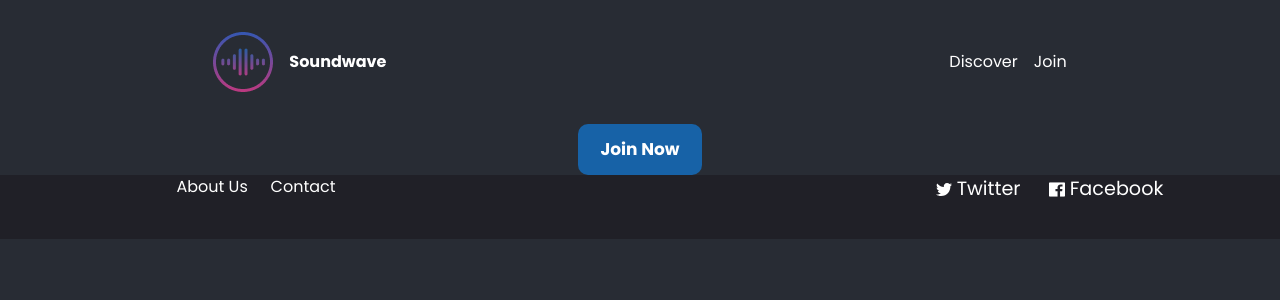
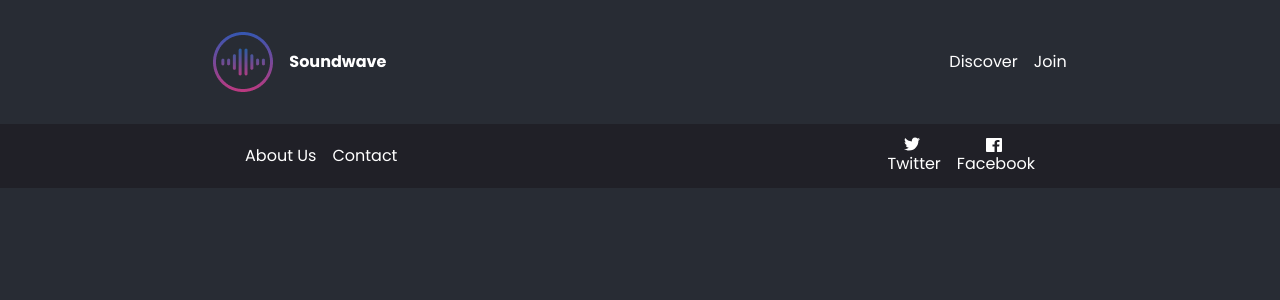
Before and after one commit to Sound-IA/SoundIA, a React (Create React App) app in the folder my-app/: page /join in a window 1280 px wide. Shown: the top 300 px of the page. Built offline with nearby package versions, Linux system fonts and the light colour scheme.

Commit message:
actualizacion tailwind footer

```diff
--- a/my-app/src/App.js
+++ b/my-app/src/App.js
@@ -4,8 +4,6 @@ import {Main} from './pages/Main';
 import { BrowserRouter as Router, Routes, Route } from "react-router-dom";
 import { Discover } from './pages/Discover';
 import { Join } from './pages/Join';
-import ButtonJoinNow from './components/buttonJoinNow/buttonJoinNow.jsx';
-import Footer from './components/footer/footer.jsx';
 
 
 
@@ -20,15 +18,6 @@ function App() {
       </Routes>
     </Router>
 
-    <section>
-      <ButtonJoinNow />
-    </section>
-
- <div>
-  <Footer />
- </div>
-
-
     </div>
   );
 }
--- a/my-app/src/components/footer/facebookLink.css
+++ /dev/null
@@ -1,12 +0,0 @@
-.facebookLink-container{
-    display: flex;
-}
-.facebook-logo{
-    width: 0.99rem;
-margin-right: 0.3rem;
-}
-.link-innertext{
-    color: white;
-    font-weight: medium;
-    font-size: 1.2rem;
-}
--- a/my-app/src/components/footer/facebookLink.jsx
+++ b/my-app/src/components/footer/facebookLink.jsx
@@ -1,17 +1,14 @@
 import React from "react";
-import "./facebookLink.css";
 import facebookLogo from "../../assets/images/facebook.svg";
 
 const FacebookLink = () => {
   return (
-    <div className="facebookLink-container">
-      {/*<a href="https://es-es.facebook.com/" target="_blank" rel="noopener">*/}
-        <img className="facebook-logo"
+    <div className="flex flex-col items-center mt-0.5">
+        <img className="facebook-logo w-4 mr-1"
           src={facebookLogo}
           alt="Logo de la red social Facebook en color blanco a la derecha del pie de pagina de la web"
         />
-        <h3 className="link-innertext">Facebook</h3>
-         {/*</a>*/}
+        <h3 className= "link-innertext text-white font-medium text-base">Facebook</h3>
     </div>
   );
 };
--- a/my-app/src/components/footer/footer.css
+++ /dev/null
@@ -1,36 +0,0 @@
-.footer-container {
-    display: flex;
-    flex-direction: row;
-    justify-content: space-between;
-    width: 100vw;
-    height: 8vh;
-    background-color: #202027;
-    color: white;
-}
-
-.footer-container-left-div {
-    background-color: #202027;
-    display: flex;
-    flex-direction: row;
-    justify-content: space-evenly;
-    height: 6vh;
-    width: 16vw;
-    margin-left: 12vw;
-}
-
-.footer-container-right-div {
-    display: flex;
-    flex-direction: row;
-    justify-content: space-around;
-    align-items: baseline;
-    height: 6vh;
-    width: 20vw;
-    margin-left: 12vw;
-    margin-right: 8vw;;
-}
-
-.footer-anchorText {
-    display: inline-block;
-    color: white;
-    font-size: 1.2;
-}
--- a/my-app/src/components/footer/footer.jsx
+++ b/my-app/src/components/footer/footer.jsx
@@ -1,22 +1,22 @@
 import React from "react";
-import "./footer.css";
 import TwitterLink from "./twitterLink";
 import FacebookLink from "./facebookLink";
 
 
-const Footer = () => {
+function Footer () {
   return (
-    <div className="footer-container">
-        <div className="footer-container-left-div">
-      <p className="footer-anchorText">About Us</p>
-      <p className="footer-anchorText">Contact</p>
+    <div className= "font-semibold justify-around flex items-center bg-footer-form-icon-bg text-white h-16" >
+        <div className= "flex h-6 ">
+          <ul className= "flex ">
+          <li className= "mr-4">About Us</li>
+          <li >Contact</li>
+          </ul>
       </div>
-      <div className="footer-container-right-div">
+      <div className= "flex space-x-4">
       <TwitterLink />
       <FacebookLink />
       </div>
     </div>
   );
-};
-
-export default Footer;
+}
+export default Footer
--- a/my-app/src/components/footer/twitterLink.css
+++ /dev/null
@@ -1,13 +0,0 @@
-.twitterLink-container{
-    display: flex;
-}
-.logo-twitter{
-    width: 1rem;
-    margin-right: 0.3rem;
-}
-.link-innertext{
-    display: flex;
-    color: white;
-    font-weight: medium;
-    font-size: 1.2rem;
-}
--- a/my-app/src/components/footer/twitterLink.jsx
+++ b/my-app/src/components/footer/twitterLink.jsx
@@ -1,14 +1,11 @@
 import React from "react";
-import "./twitterLink.css";
 import twitterLogo from "../../assets/images/twitter.svg";
 
 const TwitterLink = () => {
     return (
-        <div className="twitterLink-container">
-            {/*<a href="https://twitter.com/?lang=es" rel="noopener" target="_blank" >*/}
-            <img className="logo-twitter" src= {twitterLogo} alt="Logo de la red social Twitter en color blanco a la derecha del pie de pagina de la web" />
-            <h3 className = "link-innertext">Twitter</h3>
-            {/*</a>*/}
+        <div className="flex flex-col items-center">
+            <img className= " w-4 h-auto mr-1" src= {twitterLogo} alt="Logo de la red social Twitter en color blanco a la derecha del pie de pagina de la web" />
+            <h3 className = "flex items-center text-white font-medium text-base">Twitter</h3>
         </div>
 
 )}
--- a/my-app/src/pages/Discover.jsx
+++ b/my-app/src/pages/Discover.jsx
@@ -1,10 +1,12 @@
 import React from 'react'
 import { NavBar } from '../components/NavBar'
+import Footer from '../components/footer/footer';
 
 export function Discover() {
   return (
     <div>
      <NavBar />
+     <Footer />
     </div>
   );
 }
--- a/my-app/src/pages/Join.jsx
+++ b/my-app/src/pages/Join.jsx
@@ -1,10 +1,12 @@
 import React from 'react'
 import { NavBar } from '../components/NavBar'
+import Footer from '../components/footer/footer';
 
 export function Join() {
   return (
     <div>
       <NavBar />
+      <Footer />
     </div>
   )
 }
```
